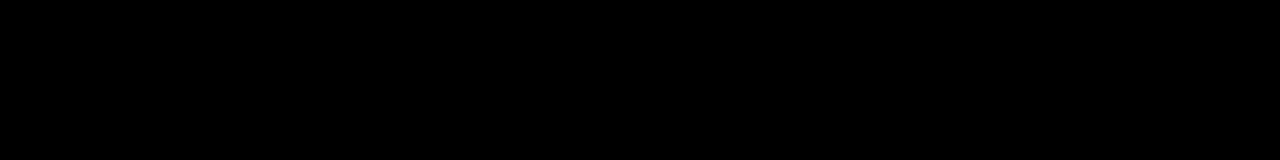
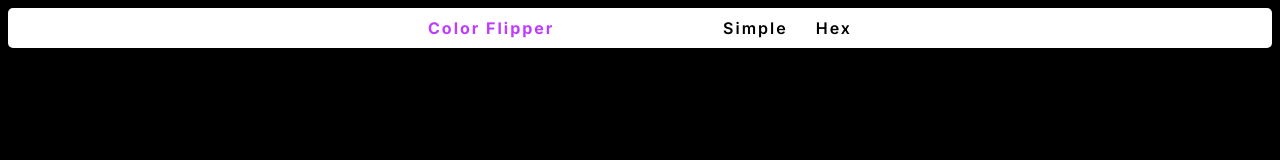
Before and after one commit to harshitidk/colorflip, a plain HTML site: page root/index.html in a window 1280 px wide. Drawn offline with Linux system fonts and the light colour scheme.

Commit message:
1.header-update

```diff
--- a/root/index.html
+++ b/root/index.html
@@ -7,6 +7,16 @@
     <link rel="stylesheet" href="css/main.css">
 </head>
 <body>
-
+    <div class="page">
+        <div class="page-header">
+            <div class="page-header-a hover">Color Flipper</div>
+            <div class="page-header-b hover">Simple</div>
+            <div class="page-header-b hover">Hex</div>
+        </div>
+        <div class="page-text">
+            <div class="page-text-b page-text-bt"></div>
+            <div class="page-text-b"></div>
+        </div>
+    </div>
 </body>
 </html>
--- a/src/main.scss
+++ b/src/main.scss
@@ -1,4 +1,48 @@
+@import url('https://fonts.googleapis.com/css2?family=Inter:wght@100;200;400;500;600;700;800;900&display=swap');
+
 body
 {
     background-color: black;
+    font-family: 'Inter';
+    color: white;
+    padding: 0;
 }
+
+.page
+{
+    height: 100vh;
+
+    &-header
+    {
+        font-size: 16px;
+        border-radius: 5px;
+        display: flex;
+        align-items: center;
+        justify-content: center;
+        padding: 10px 420px;
+        letter-spacing: 2px;
+        background-color: white;
+        color: black;
+        box-shadow: 0px 4px 15px rgba(0, 0, 0, 0.307);
+
+        &-a
+        {
+            flex-grow: 5;
+            font-weight: bold;
+            color: rgb(190, 59, 255);
+        }
+
+        &-b
+        {
+            flex-grow: 1;
+            font-weight: 600;
+            text-align: right;
+        }
+    }
+}
+
+
+.hover:hover
+{
+    cursor: pointer;
+}
```
Also changed, not shown: root/css/main.css, 1 other file.
